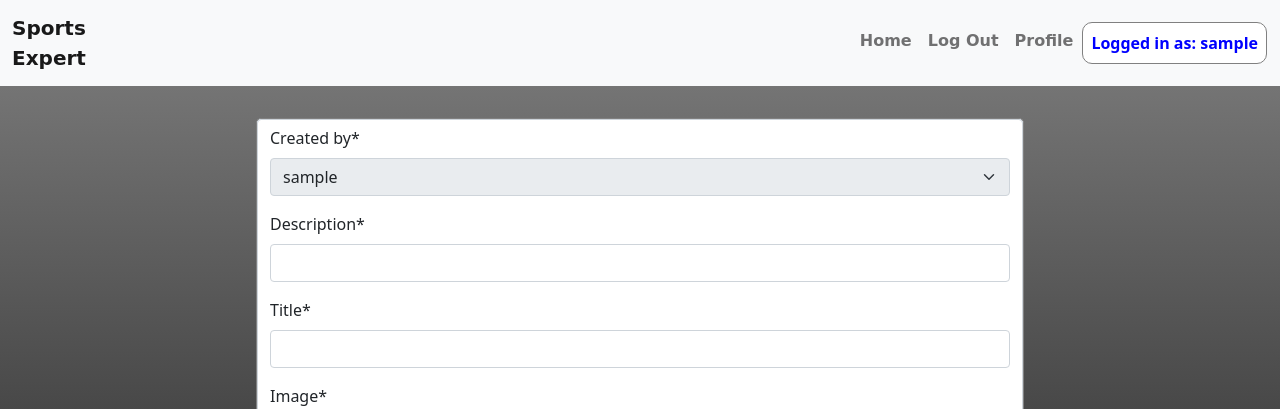
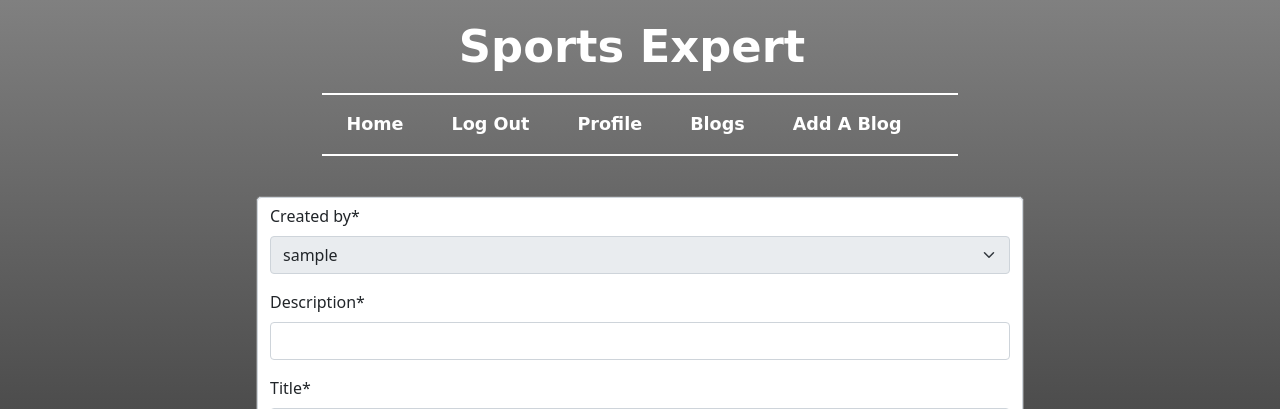
Before and after one commit to Code-Institute-Submissions/P4-Sports-Expert, a Django app: page /blog/add_blog/ in a window 1280 px wide. Shown: the top 409 px of the page. Run offline with Django 3.2, Linux system fonts and the light colour scheme; the visitor is signed in with stand-in values (Sample User, id 1); data comes from the database, SQL or seed files in the repository; some libraries are stand-ins or nearby versions; some web fonts are replaced.

Commit message:
Change navbar layout and styling

```diff
--- a/static/css/style.css
+++ b/static/css/style.css
@@ -10,11 +10,48 @@ body {
 /* Navbar */
 
 #logged-text {
-    color: blue;
-    border: 1px solid gray;
-    border-radius: 10px;
-    background-color: white;
+    color: white;
+    border-top: 2px solid #fff;
     margin: 1px;
+    font-family: 'Golos Text', sans-serif;
+}
+
+.navbar-brand {
+    font-size: 2rem;
+}
+
+/* Navbar media query */
+@media screen and (min-width: 768px) {
+
+    .navbar .container-fluid {
+        flex-direction: column;
+    }
+
+    .navbar .navbar-nav .nav-item {
+        padding: 0.5em 1em;
+    }
+
+    .navbar-nav {
+        border-bottom: 2px solid #fff;
+    }
+
+    .navbar-brand {
+        font-size: 2.8rem;
+    }
+
+    #logged-text {
+        display: none;
+    }
+}
+
+.navbar .navbar-nav .nav-link {
+    color: #fff;
+    font-size: 1.1em;
+}
+
+.navbar .navbar-nav {
+    border-top: 2px solid #fff;
+    margin-top: 0.5em;
 }
 
 
@@ -22,11 +59,11 @@ body {
 /* Home Page */
 
 
-.container-fluid > a {
+.container-fluid>a {
     font-family: 'Tilt Warp', cursive;
 }
 
-.nav-item > a {
+.nav-item>a {
     font-family: 'Tilt Warp', cursive;
     font-weight: bolder;
 }
@@ -46,11 +83,11 @@ body {
     filter: brightness(0.6);
 }
 
-.carousel-caption > p {
+.carousel-caption>p {
     font-family: 'Golos Text', sans-serif;
 }
 
-.carousel-caption > h1 {
+.carousel-caption>h1 {
     font-family: 'Tilt Warp', cursive;
 }
 
--- a/templates/base.html
+++ b/templates/base.html
@@ -15,15 +15,15 @@
 
 <body class="d-flex flex-column min-vh-100">
     <header class="nav-header">
-        <nav class="navbar navbar-expand-lg navbar-light bg-light">
+        <nav class="navbar navbar-expand-md navbar-dark">
             <div class="container-fluid">
-                <a class="navbar-brand" href="{% url 'home' %}"><strong>Sports<br>Expert<strong></a>
+                <a class="navbar-brand" href="{% url 'home' %}"><strong>Sports Expert</strong></a>
                 <button class="navbar-toggler" type="button" data-bs-toggle="collapse" data-bs-target="#navbarNav"
                     aria-controls="navbarNav" aria-expanded="false" aria-label="Toggle navigation">
                     <span class="navbar-toggler-icon"></span>
                 </button>
                 <div class="collapse navbar-collapse" id="navbarNav">
-                    <ul class="navbar-nav mb-0">
+                    <ul class="navbar-nav mx-auto">
                         <li class="nav-item">
                             <a class="nav-link" href="{% url 'home' %}">Home</a>
                         </li>
@@ -35,6 +35,12 @@
                             <a class="nav-link" href="{% url 'profile' user.username %}">Profile</a>
                         </li>
                         <li class="nav-item">
+                            <a class="nav-link" aria-current="page" href="{% url 'bloglist'%}">Blogs</a>
+                        </li>
+                        <li class="nav-item">
+                            <a class="nav-link" aria-current="page" href="{% url 'add_blog'%}">Add A Blog</a>
+                        </li>
+                        <li class="nav-item">
                             <p class="nav-link" id="logged-text">Logged in as: {{ user }}</p>
                         </li>
                         {% else %}
@@ -44,23 +50,15 @@
                         <li class="nav-item">
                             <a class="nav-link" aria-current="page" href="{% url 'account_signup' %}">Sign Up</a>
                         </li>
+                        <li class="nav-item">
+                            <a class="nav-link" aria-current="page" href="{% url 'bloglist'%}">Blogs</a>
+                        </li>
+
                         {% endif %}
                     </ul>
                 </div>
             </div>
         </nav>
-        <div class="container">
-            <div class="row">
-                <div class="col-md-8 offset-md-2">
-                    {% for message in messages %}
-                    <div class="alert {{ message.tags }} alert-dismissible fade show" id="msg" role="alert">
-                        {{ message | safe }}
-                        <button type="button" class="btn-close" data-ds-dismiss="alert" aria-label="Close"></button>
-                    </div>
-                    {% endfor %}
-                </div>
-            </div>
-        </div>
     </header>
     <main>
         {% block content %}
```
